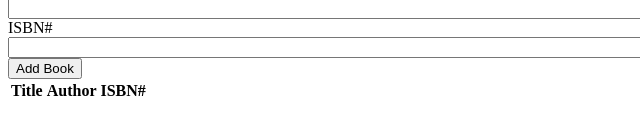
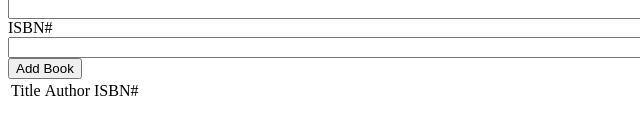
Before and after one commit to acciojob/book-list-medhavimangal08, a website: page main.html in a window 1280 px wide. Shown: the part 139-274 px from the top of the page, 0-640 px from the left. Drawn offline with Linux system fonts and the light colour scheme.

Commit message:
created a submission

```diff
--- a/main.html
+++ b/main.html
@@ -30,9 +30,9 @@
 	<table class="table table-striped">
 		<thead>
 			<tr>
-				<th>Title</th>
-				<th>Author</th>
-				<th>ISBN#</th>
+				<td>Title</td>
+				<td>Author</td>
+				<td>ISBN#</td>
 			</tr>
 		</thead>
 		<tbody id="book-list"></tbody>
--- a/script.js
+++ b/script.js
@@ -17,7 +17,7 @@
 	clearbtn.classList.add("delete")
 	newRow.append(clearbtn)
 	clearbtn.addEventListener("click", ()=>deletedata(newRow))
-}
-function deletedata(row) {
+	function deletedata(row) {
 	tbody.removeChild(row);
 }
+}
```
